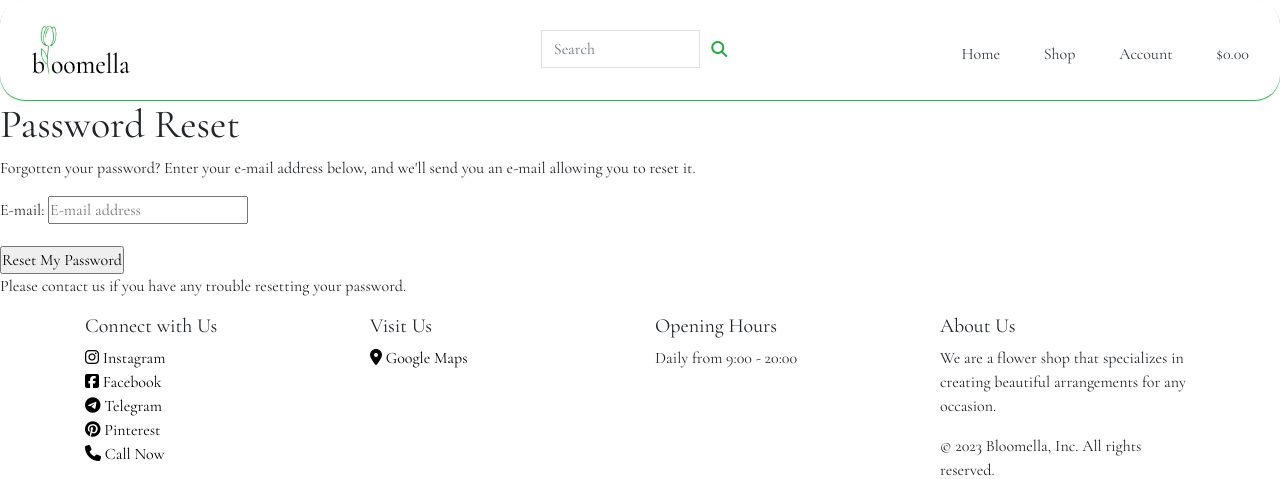
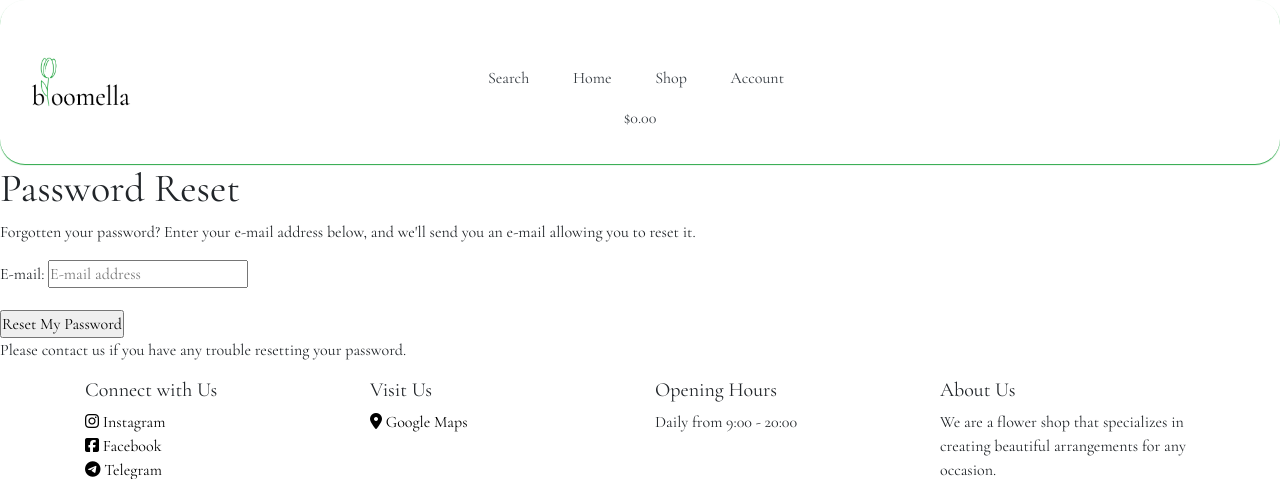
Before and after one commit to StanislavDitsan/Bloomella, a Django app: page /accounts/password/reset/ in a window 1280 px wide. Shown: the top 479 px of the page. Run offline with Django 3.2, Linux system fonts and the light colour scheme; some libraries are stand-ins or nearby versions.

Commit message:
Designed search form with dropped down search

```diff
--- a/templates/base.html
+++ b/templates/base.html
@@ -70,13 +70,20 @@
                 </a>
             </div>
             <div class="col-12 col-lg-4 my-auto py-1 py-lg-0">
+                <ul class="list-inline list-unstyled text-center text-lg-center my-0 mt-5">
+                    <li class="list-inline-item">
+                        <a class="text-dark nav-link" href="#" id="search-dropdown" data-toggle="dropdown"
+                            aria-haspopup="true" aria-expanded="false">
+                            Search
+                        </a>
+                        <div class="dropdown-menu border-0" aria-labelledby="search-dropdown">
                             <form method="GET" action="#">
-                    <div class="input-group w-50 mx-auto">
+                                <div class="input-group w-100 mx-auto">
                                     <input class="form-control border border-black rounded-0" type="text" name="q"
                                         placeholder="Search">
                                     <div class="input-group-append">
-                            <button class="form-control btn btn-outline-success border-black rounded-1" type="submit"
-                                aria-label="Search">
+                                        <button class="form-control btn btn-outline-success border-black rounded-1"
+                                            type="submit" aria-label="Search">
                                             <span class="icon">
                                                 <i class="fas fa-search"></i>
                                             </span>
@@ -85,8 +92,7 @@
                                 </div>
                             </form>
                         </div>
-            <div class="col-12 col-lg-4 my-auto py-1 py-lg-0">
-                <ul class="list-inline list-unstyled text-center text-lg-right my-0 mt-4">
+                    </li>
                     <li class="list-inline-item">
                         <a class="text-dark nav-link" href="#" id="home-dropdown" data-toggle="dropdown"
                             aria-haspopup="true" aria-expanded="false">
```
Lines whose indentation alone changed are shown as unchanged.
